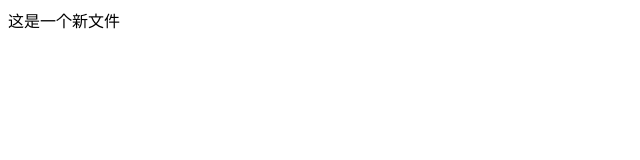
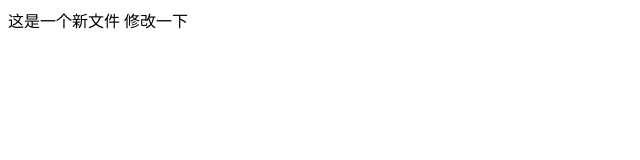
Before and after one commit to 18401747798/dome, a plain HTML site: page index.html in a window 1280 px wide. Shown: the full height of the page, 0-640 px from the left. Drawn offline with Linux system fonts and the light colour scheme.

Commit message:
修改第一个文件
练习一下修改第一个文件

```diff
--- a/index.html
+++ b/index.html
@@ -1 +1 @@
-<bady>这是一个新文件</body>
+<bady>这是一个新文件  修改一下</body>
```
